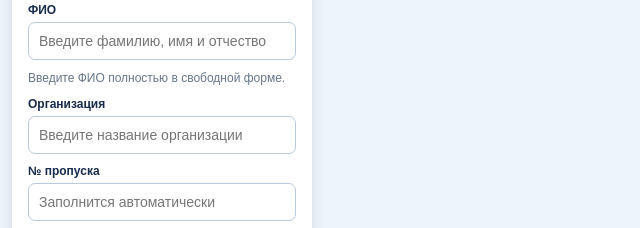
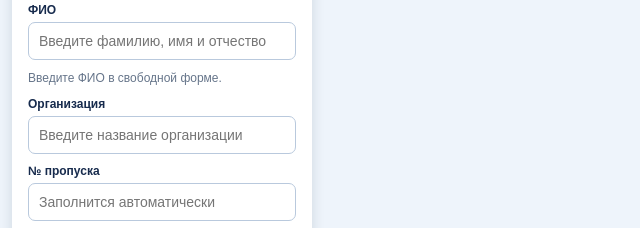
Before and after one commit to olokon1olokon2-ai/kut-olokon, a website: page public/index.html in a window 1280 px wide. Shown: the part 536-764 px from the top of the page, 0-640 px from the left. Drawn offline with Linux system fonts and the light colour scheme; no server answers.

Commit message:
Update index.html

```diff
--- a/public/index.html
+++ b/public/index.html
@@ -41,7 +41,7 @@ button{border:0;border-radius:7px;padding:10px 13px;background:var(--blue);color
 <div class="field"><label for="passport">Фото / скан паспорта или ID-карты</label><input id="passport" type="file" accept="image/jpeg,image/png,image/webp,application/pdf" multiple></div>
 <p class="hint" id="passportStatus">Прикрепите до 5 сканов паспорта или ID-карты. Для стабильной загрузки через Netlify суммарный размер фото и документов — не более 3,2 МБ. ФИО вводится вручную.</p>
 <div class="field"><label for="fioFull">ФИО</label><input id="fioFull" placeholder="Введите фамилию, имя и отчество" required></div>
-<p class="hint">Введите ФИО полностью в свободной форме.</p>
+<p class="hint">Введите ФИО в свободной форме.</p>
 
 
 
```
